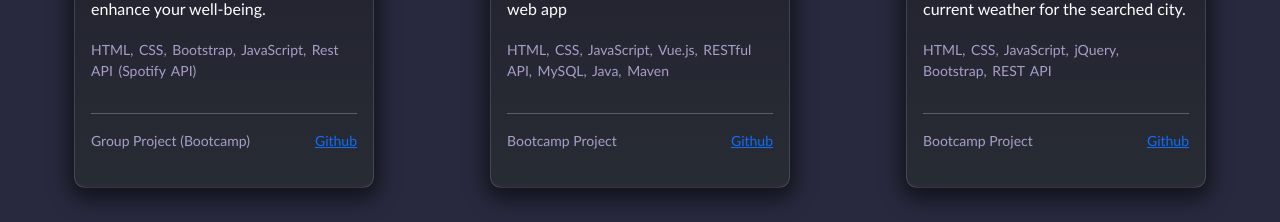
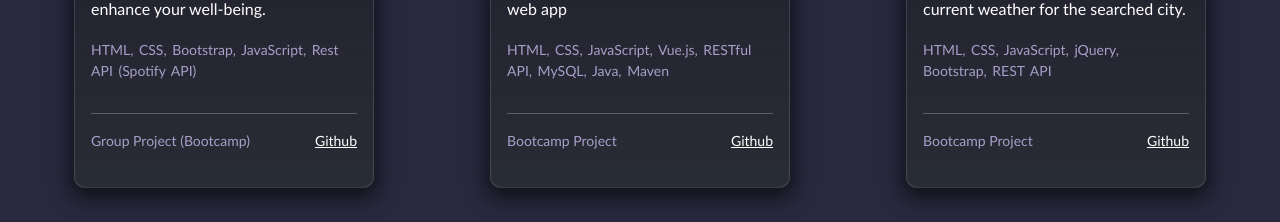
Before and after one commit to gsgghotra/react-portfolio, a React (Vite) app: page /work in a window 1280 px wide. Shown: the part 840-1062 px from the top of the page. Built offline with nearby package versions, Linux system fonts and the light colour scheme.

Commit message:
added Resume, added github links to projects

```diff
--- a/src/assets/js/projectsList.js
+++ b/src/assets/js/projectsList.js
@@ -14,9 +14,10 @@ const projects = [
         name: "HarmonyHeal - Music App",
         tech: "HTML, CSS, Bootstrap, JavaScript, Rest API (Spotify API)",
         description: "The ultimate music meditation app to enhance your well-being.",
-        link: "https://gssgghotra.github.io/HarmonyHeal/",
+        link: "https://gsgghotra.github.io/HarmonyHeal/",
         type: "Group Project (Bootcamp)",
-        image: harmony
+        image: harmony,
+        github: "https://github.com/gsgghotra/HarmonyHeal"
     },
     {
         name: "Price Comparison Web App",
@@ -24,7 +25,8 @@ const projects = [
         description: "A real-time iPhone price comparison web app",
         link: "https://bit.ly/pricescrape",
         type: "Bootcamp Project",
-        image: iphones
+        image: iphones,
+        github: "https://github.com/gsgghotra/iPhones-price-finder"
     },
     {
         name: "Weather Dashboard",
@@ -32,7 +34,8 @@ const projects = [
         description: "A weather dashboard that shows the current weather for the searched city.",
         link: "https://gsgghotra.github.io/Weather-Forecast-Dashboard/",
         type: "Bootcamp Project",
-        image: weather
+        image: weather,
+        github: "https://github.com/gsgghotra/Weather-Forecast-Dashboard"
     },
     {
         name: "SmartHome Dashboard",
@@ -40,7 +43,8 @@ const projects = [
         description: "The SmartHome-Dashboard on tablet screens offers ultimate convenience.",
         link: "https://github.com/gsgghotra/SmartHome-Dashboard",
         type: "Solo Project (Experimental)",
-        image: smartHome
+        image: smartHome,
+        github:"https://github.com/gsgghotra/SmartHome-Dashboard"
     },
     {
         name: "Work Day Scheduler",
@@ -48,7 +52,8 @@ const projects = [
         description: "A simple calendar application for saving notes for each hour of the day.",
         link: "https://gsgghotra.github.io/Work-Day-Scheduler/",
         type: "Bootcamp Project",
-        image: workDay
+        image: workDay,
+        github:"https://github.com/gsgghotra/Work-Day-Scheduler"
     },
     {
         name: "Timed Coding Quiz",
@@ -56,7 +61,8 @@ const projects = [
         description: "Test your JavaScript knowledge with Timed Coding Quiz.",
         link: "https://gsgghotra.github.io/timed-coding-quiz/",
         type: "Bootcamp Project",
-        image: codingTest
+        image: codingTest,
+        github: "https://github.com/gsgghotra/timed-coding-quiz"
     },
     {
         name: "Mobile Store",
@@ -64,7 +70,8 @@ const projects = [
         description: "Website for a local store to display phone contract deals",
         link: "https://gsgghotra.github.io/Tru-Say-Phones/",
         type: "Academic Project",
-        image: mobiles
+        image: mobiles,
+        github: "https://github.com/gsgghotra/Tru-Say-Phones"
     },
     {
         name: "Perfumes wholesale",
@@ -72,7 +79,8 @@ const projects = [
         description: "Website for a local warehouse to display perfume prices.",
         link: "https://gsgghotra.github.io/perfumes_wholesale/",
         type: "Academic Project",
-        image: scents
+        image: scents,
+        github: "https://github.com/gsgghotra/perfumes_wholesale"
     }
 ]
 
--- a/src/components/Footer/Footer.jsx
+++ b/src/components/Footer/Footer.jsx
@@ -9,7 +9,7 @@ const Footer = () => {
                     </a>
                 </div>
                 <div className="d-flex justify-content-center col-lg-6 col-sm-12">
-                    <a className="link-light p-2" href="https://github.com/gsgghotra?tab=repositories" target="_blank"><i className=" fa-brands fa-github fa-2xl" style={{color: '#F3D1BF'}}></i></a>
+                    <a className="link-light p-2" href="https://github.com/gsgghotra" target="_blank"><i className=" fa-brands fa-github fa-2xl" style={{color: '#F3D1BF'}}></i></a>
                     <a className="link-light p-2" href="https://www.linkedin.com/in/gsgghotra" target="_blank"><i className=" fa-brands fa-linkedin fa-2xl" style={{color: '#F3D1BF'}}></i></a>
                 </div>
                 <div className="d-flex justify-content-center col-lg-3 col-sm-12">
--- a/src/components/Nav/Nav.jsx
+++ b/src/components/Nav/Nav.jsx
@@ -1,4 +1,5 @@
 import { NavLink } from 'react-router-dom';
+import Resume from '../../assets/resume/GurjeetSinghResume.pdf'
 const Nav = () => {
     return (
         <nav className="navbar navbar-expand-lg navbar-expand-sm navbar-light">
@@ -16,7 +17,7 @@ const Nav = () => {
                         <NavLink to="/contactme" className="nav-link" end> Contact me </NavLink>
                     </li>
                     <li className="nav-item">
-                        <a href="https://docs.google.com/document/d/1MX_XYa1h61EmjJqQFzjMovJFZ0BnMrnFWV4NuCzTV1Y/edit?usp=sharing" target="_blank" className="nav-link"> Resume </a>
+                        <a href={Resume} target="_blank" className="nav-link"> Resume </a>
                     </li>
                     </ul>
                 </div>
--- a/src/components/Project/Project.jsx
+++ b/src/components/Project/Project.jsx
@@ -1,5 +1,5 @@
 const Project = (props) => {
-    const {name, tech, description, link, type, image} = props
+    const {name, tech, description, link, type, image, github} = props
     return(
         <article className="col-lg-4 col-md-4 col-sm-12" style={{flexGrow: 1, width: '320px'}}>
         <a className="text-decoration-none" href={link} target="_blank">
@@ -18,7 +18,7 @@ const Project = (props) => {
                         <div className='wrapper'>
                             {type}
                             <span style={{float:'right'}}>
-                                <a href="www.github.com" target="_blank">Github</a>
+                                <a href={github} target="_blank" style={{color: 'white'}}>Github</a>
                             </span>
                         </div>
                     </div>
--- a/src/pages/Work.jsx
+++ b/src/pages/Work.jsx
@@ -20,6 +20,7 @@ const Work = () => {
                                 link= {project.link}
                                 type= {project.type}
                                 image= {project.image}
+                                github= {project.github}
                                 ></Project>
                         )
                     })}
```
Also changed, not shown: 1 other file (tests, documents, lock files or other folders).
